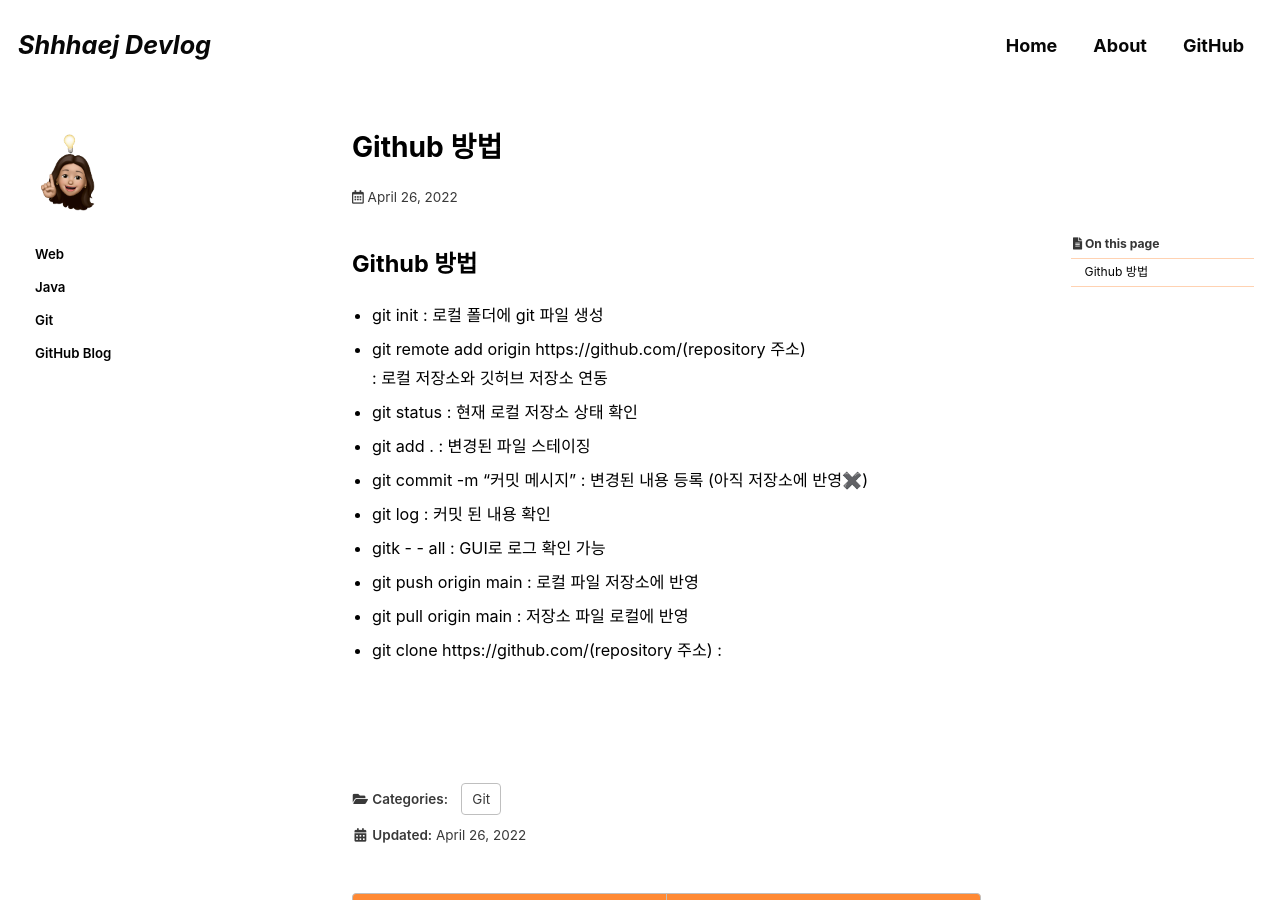
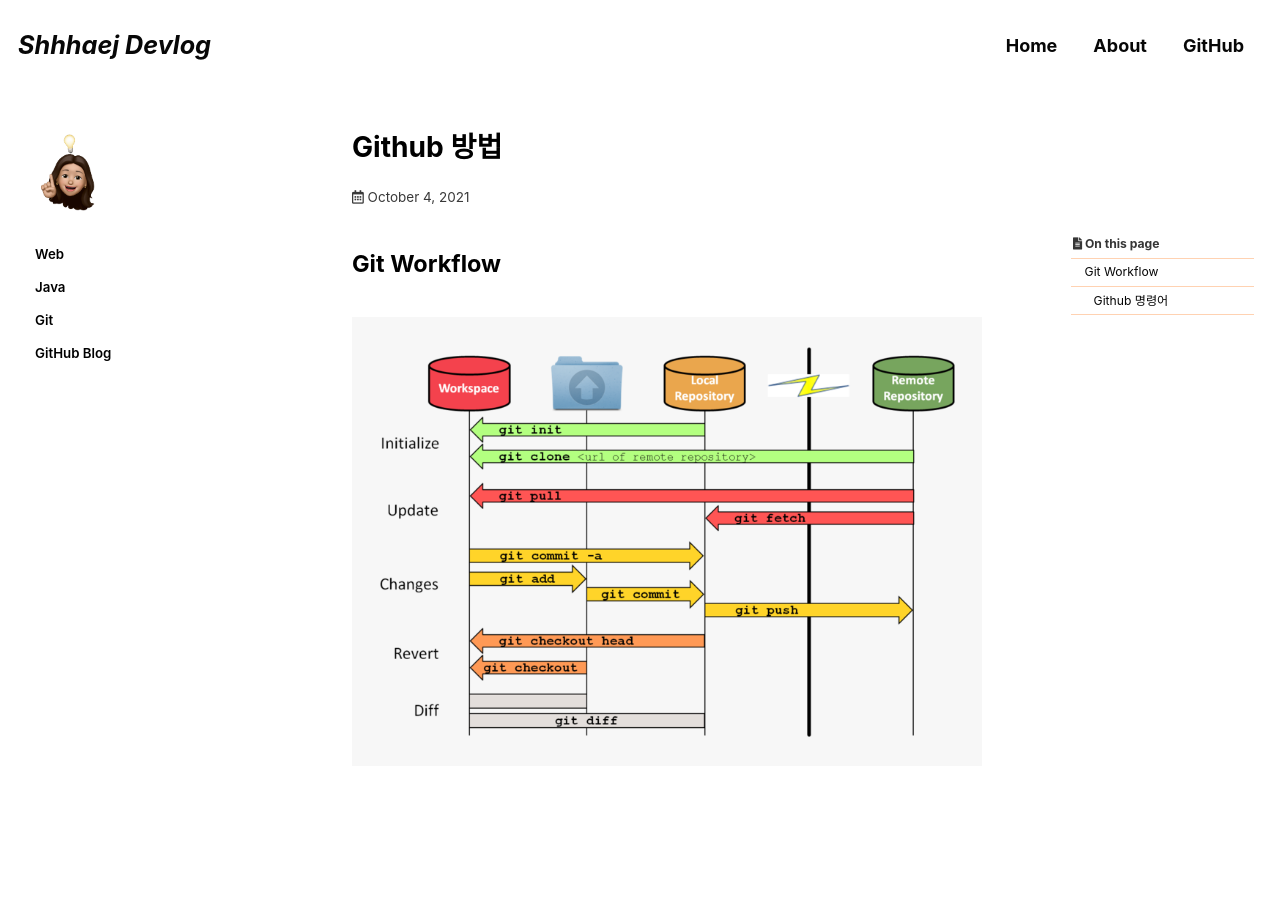
Before and after one commit to shhhaej/shhhaej.github.io, a Jekyll site: the page built from _posts/2022-04-26-git.md, in a window 1280 px wide and 900 px high. Built offline with Jekyll 4.4.1, drawn with Linux system fonts in a browser that asks for light colours; cached includes are drawn as plain includes; some web fonts are replaced; comment, search, counter and statistics services are not loaded; some of the changed text lies outside the part shown.

Commit message:
add git workflow.

```diff
--- a/_posts/2022-04-26-git.md
+++ b/_posts/2022-04-26-git.md
@@ -1,23 +1,33 @@
 ---
 title: "Github 방법"
-excerpt: "Github 블로그 테마 적용"
+excerpt: "Git"
 
 categories:
   - Git
 tags:
-  - [Git]
+  - [Git, Github]
 
 permalink: /git/
 
 toc: true
 toc_sticky: true
 
-date: 2022-04-26
-last_modified_at: 2022-04-26
+date: 2021-10-04
+last_modified_at: 2021-10-04
 
 ---
 
-## Github 방법
+## Git Workflow
+
+![git-workflow](../assets/images/posts_img/git/git-workflow.png)
+
+
+<br>
+<br>
+<br>
+
+
+### Github 명령어
 
  - git init : 로컬 폴더에 git 파일 생성
 
```
Also changed, not shown: assets/images/posts_img/git-1/git-1-1.png (deleted), assets/images/posts_img/git-1/git-1-2.png (deleted), assets/images/posts_img/git-1/git-1-3.png (deleted), assets/images/posts_img/git-1/git-1-4.png (deleted), assets/images/posts_img/git-1/git-1-5.png (deleted), assets/images/posts_img/git/git-workflow.png (added).
